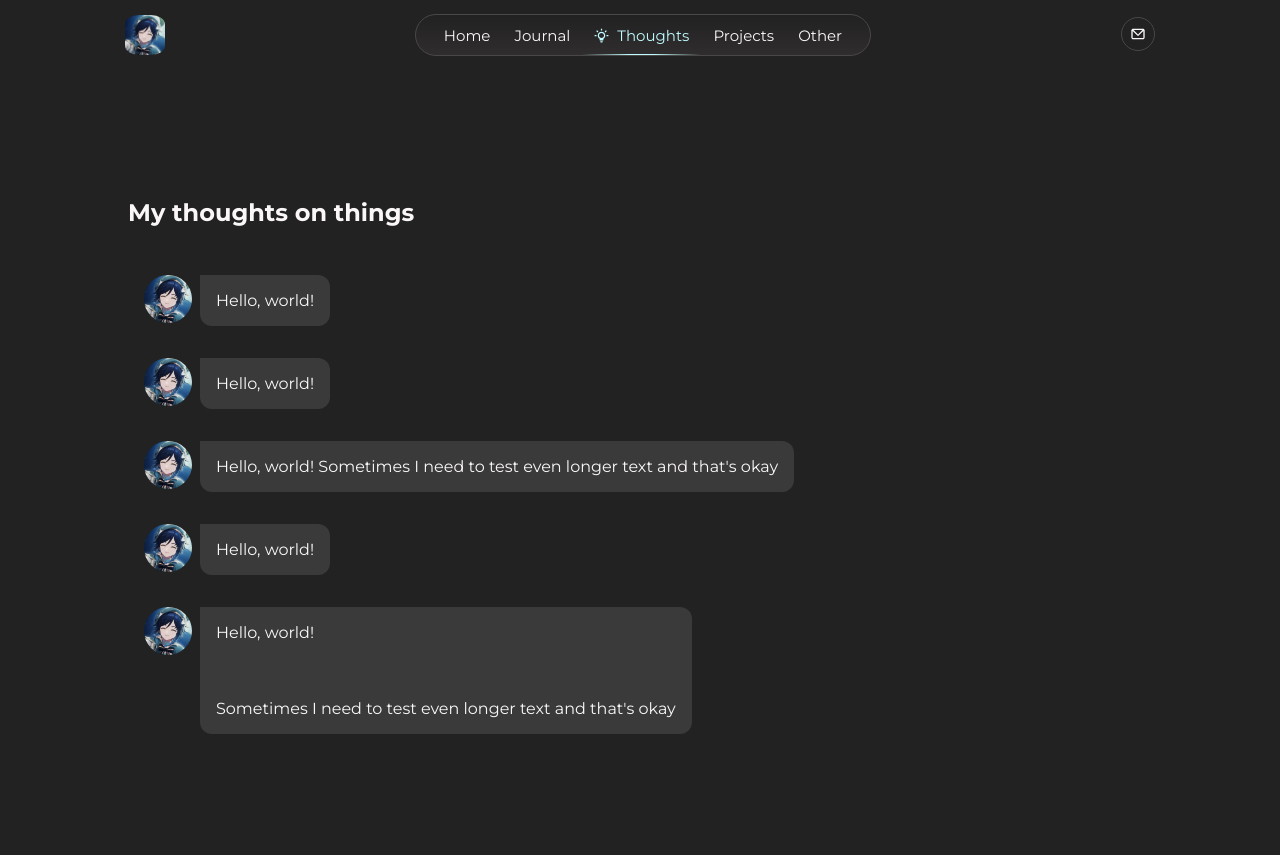
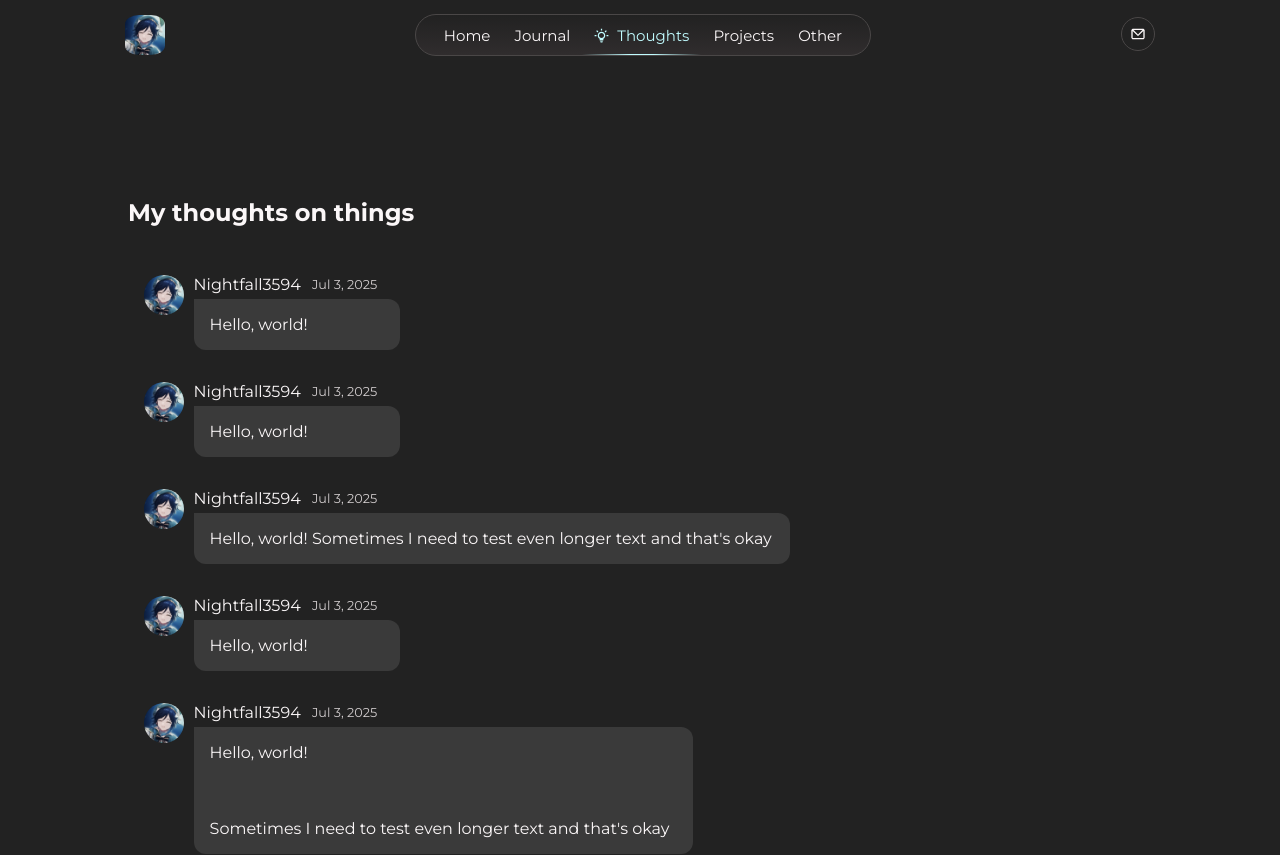
Before and after one commit to Nightfall3594/nightfall-is-a-dev, a React (Vite) app: page /thoughts in a window 1280 px wide. Shown: the top 855 px of the page. Built offline with nearby package versions, Linux system fonts and the light colour scheme.

Commit message:
feat(thought-item): add date and author to thought items

```diff
--- a/src/components/pages/thoughts/thought-item.css
+++ b/src/components/pages/thoughts/thought-item.css
@@ -5,13 +5,33 @@
 }
 
 .thought-item__pfp {
-    width: 3rem;
-    height: 3rem;
+    width: 2.5rem;
+    height: 2.5rem;
     border-radius: 50%;
-    margin-right: 0.5rem;
+    margin-right: 0.6rem;
+}
+
+.thought-item__info {
+    display: inline-flex;
+    align-items: center;
+    margin-bottom: 5px;
+}
+
+.thought-item__author {
+    font-size: 1rem;
+    margin-right: 0.7rem;
+}
+
+.thought-item__date {
+    font-size: 0.8rem;
+    color: var(--muted-text);
 }
 
 .thought-item__content {
+
+}
+
+.thought-item__text {
     background-color: var(--lighter-bg);
     padding: 1rem;
     border-radius: 0 12px 12px 12px;
--- a/src/components/pages/thoughts/thought-item.jsx
+++ b/src/components/pages/thoughts/thought-item.jsx
@@ -9,9 +9,15 @@ export default function ThoughtItem({text}){
                 className="thought-item__pfp"
             />
 
-            <p className="thought-item__content">
-                {text}
-            </p>
+            <div className="thought-item__content">
+                <div className="thought-item__info">
+                    <p className="thought-item__author">Nightfall3594</p>
+                    <p className="thought-item__date">Jul 3, 2025</p>
+                </div>
+                <p className="thought-item__text">
+                    {text}
+                </p>
+            </div>
         </div>
     )
 }
```
